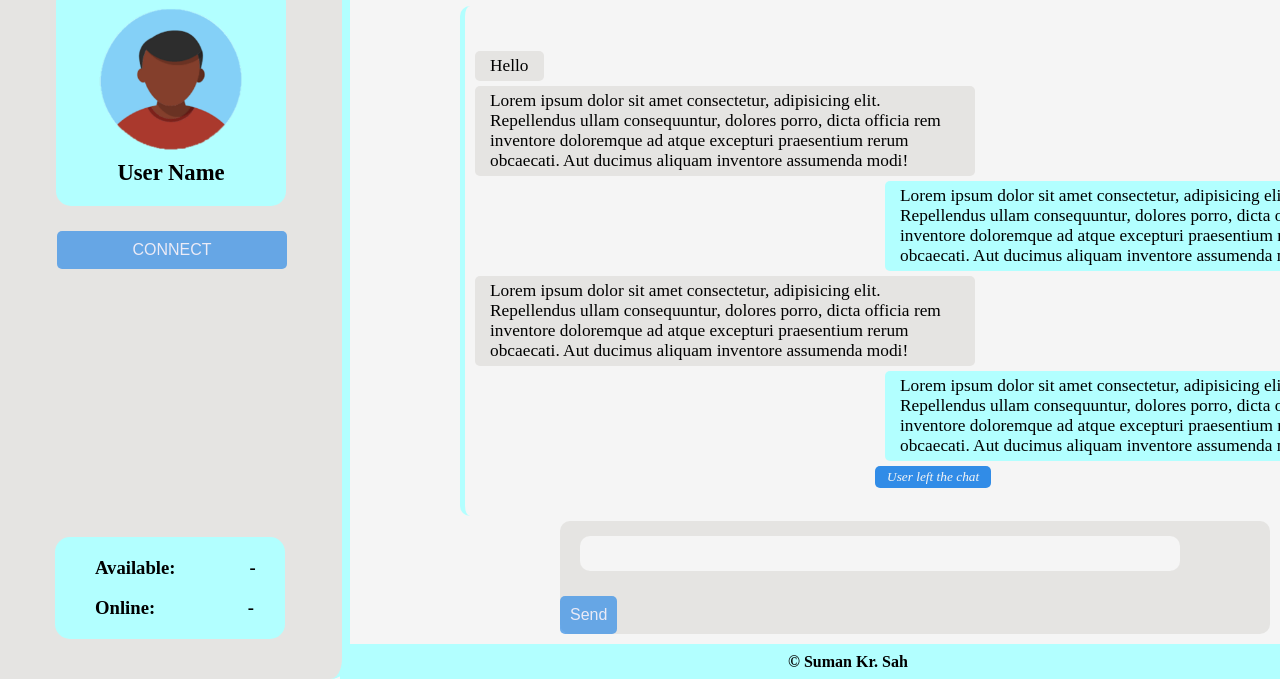
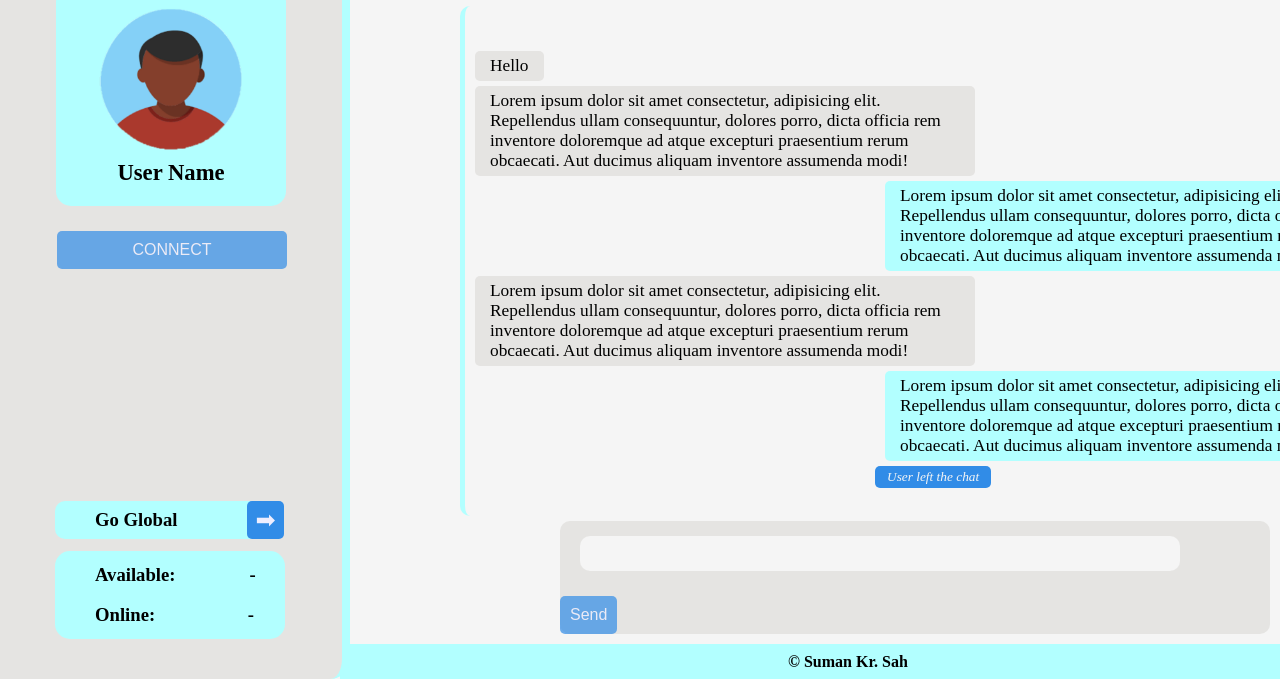
Before and after one commit to SumanKSah/LetsChat-WebApp, a website: page public/index.html in a window 1280 px wide. Shown: the part 121-800 px from the top of the page. Drawn offline with nearby package versions, Linux system fonts and the light colour scheme; no server answers.

Commit message:
Changing Logic!! previous one doesn't work (ㄒoㄒ)

```diff
--- a/public/index.html
+++ b/public/index.html
@@ -50,6 +50,11 @@
             <h3 id="userName">User Name</h3>
         </div>
         <button type="button" id="nextUser">NEXT</button>
+
+        <div class="goglobal">
+            <span>Go Global</span>
+            <button type="button" id="btnGlobal">➡</button>
+        </div>
 
         <div class="people">
             <span>Available: </span>
--- a/public/index.js
+++ b/public/index.js
@@ -190,6 +190,12 @@ function userLoggedIn() {
 }
 
 // all socket code Here
+    socket.on('user_joined',(total)=>{
+        onlineUser.innerText = total.users;
+    })
+
+    socket.on('user_disconnected,')
+
 
 // Event Listener for Log out button
 btnLogout.addEventListener("click", () => {
@@ -205,6 +211,7 @@ btnLogout.addEventListener("click", () => {
 });
 
 
+// Event Listener for Next Button
 btnNext.addEventListener('click',()=>{
     btnNext.innerText = 'NEXT';
 })
--- a/public/style.css
+++ b/public/style.css
@@ -77,6 +77,7 @@ button {
     color: #eeeeff;
     padding: 10px;
     border-radius: 5px;
+    transition-delay: 100ms;
 }
 
 .sidenav {
@@ -102,7 +103,7 @@ button {
 }
 
 .connectedTo,
-.people {
+.people{
     width: fit-content;
     background-color: #b2ffff;
     margin: 20px auto;
@@ -119,11 +120,35 @@ button {
     margin-top: 5px;
 }
 
+.goglobal {
+    position: absolute;
+    left: 55px;
+    bottom: 140px;
+    width: fit-content;
+    background-color: #b2ffff;
+    display: flex;
+    justify-content: space-between;
+    align-content: center;
+    align-items: center;
+    border-radius: 10px;
+}
+
+.goglobal > button{
+    margin: 0;
+    font-size: 18pt;
+    padding: 5px 8px;
+}
+
+.goglobal > span {
+    padding: 5px 70px 5px 40px;
+}
+
 .people {
     position: fixed;
     left: 55px;
     bottom: 20px;
     width: 230px;
+    padding: 13px 40px;
 }
 
 .people > p,
```
Also changed, not shown: server.js (+12 -0 lines).
